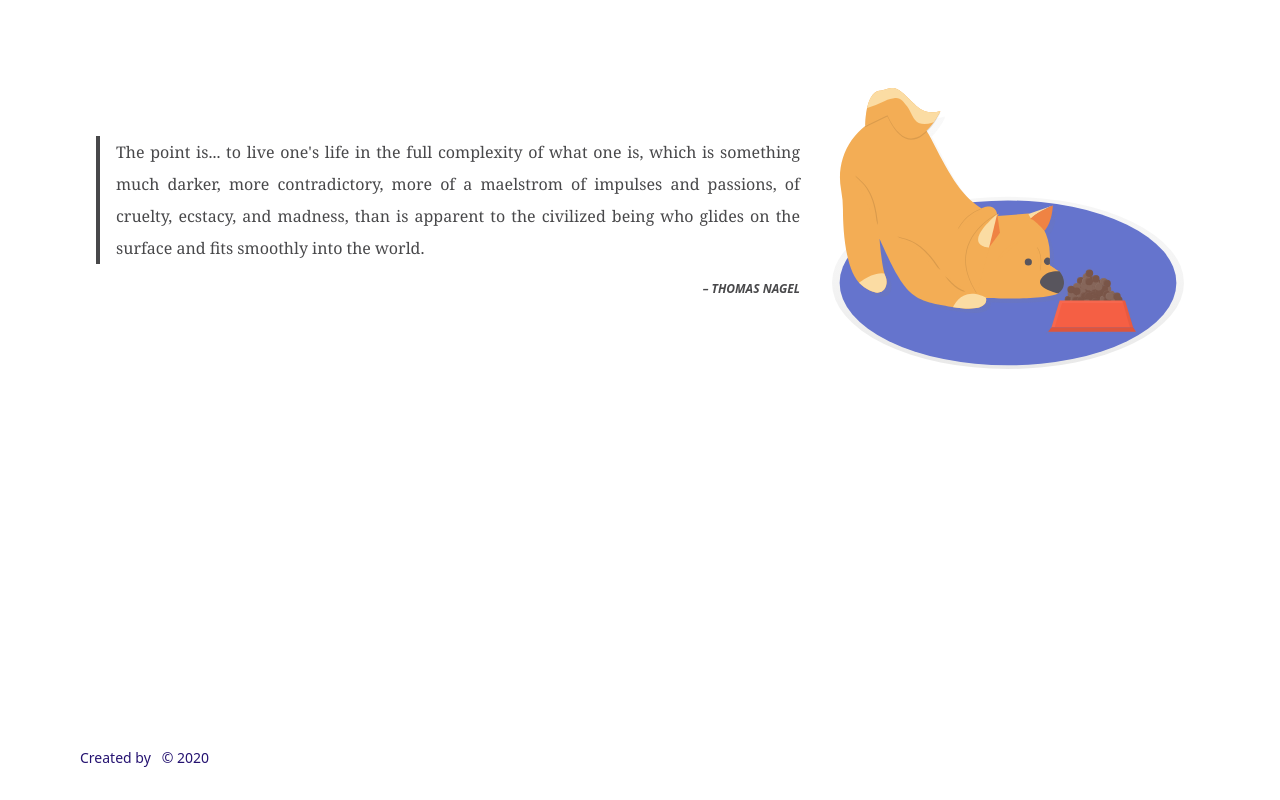
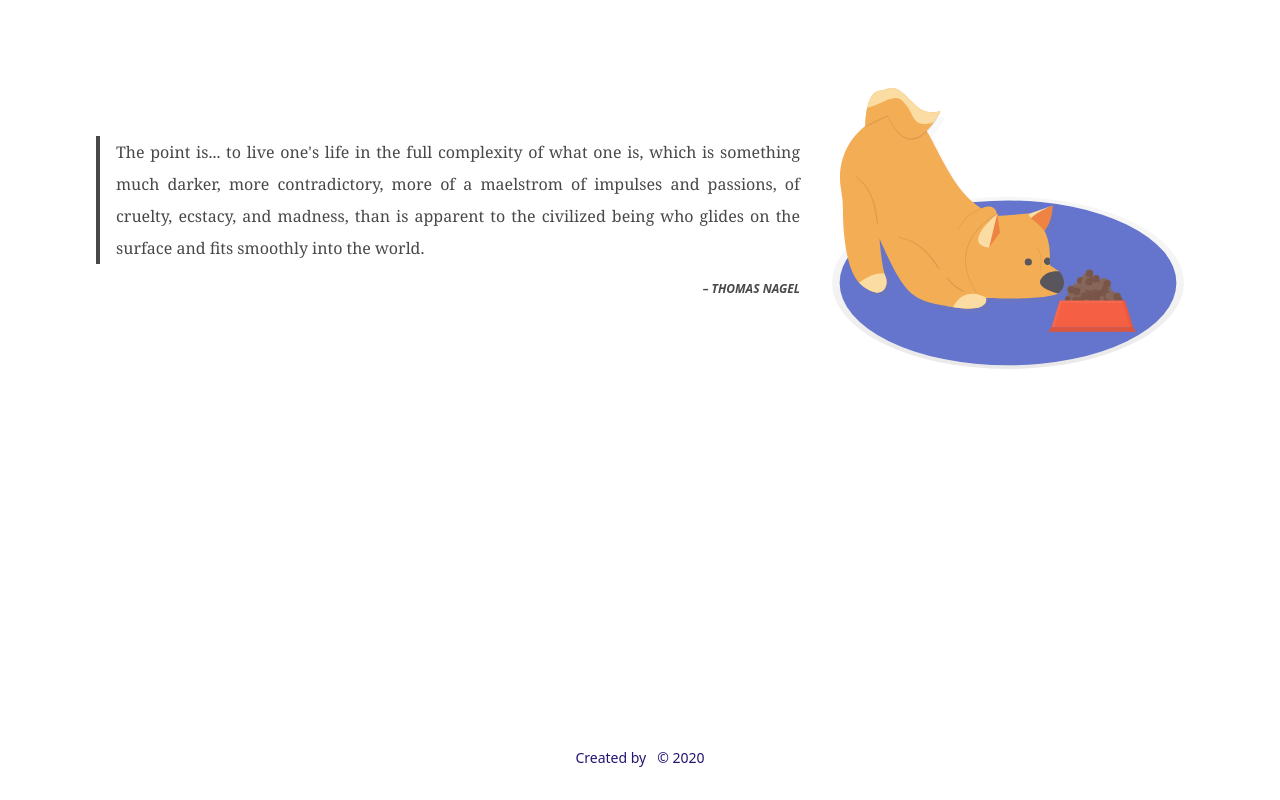
Before and after one commit to iainbryson/freeroaming-solutions-com, a Gatsby site: page /about in a window 1280 px wide. Built offline with nearby package versions, Linux system fonts and the light colour scheme; Gatsby itself is replaced by a stand-in of ours; what @tailwindcss/custom-forms would draw is missing.

Commit message:
Reorganize folders

```diff
--- a/src/components/layout.js
+++ b/src/components/layout.js
@@ -30,7 +30,7 @@ function Layout({ children }) {
   // const contacts = Object.entries(siteMetadata.contacts).map(([medium, address]) => (
   //   <ContactButton medium={medium} address={address} key={medium}></ContactButton>
   // ));
-  const contacts = "";
+  //const contacts = "";
 
   return (
     <div
@@ -41,21 +41,20 @@ function Layout({ children }) {
       </main>
 
       <footer className="bg-none">
-        <nav className="flex justify-between items-center max-w-6xl p-1 md:px-2 lg:px-4 mx-auto text-sm md:p-8">
-          <p className="text-white  text-brand-dark">
-            Created by {` `}
+        <nav className="flex justify-around items-center max-w-6xl p-1 md:px-2 lg:px-4 mx-auto text-sm md:p-8">
+          <p className="text-white text-brand-dark">
+            <span>Created by </span>
             <a
               className="font-bold no-underline"
               href={siteMetadata.url}
               target="_blank"
               rel="noopener noreferrer"
             >
-              {siteMetadata.author}
+              { siteMetadata.author }
             </a>
             &nbsp; &copy; {new Date().getYear() + 1900}
           </p>
 
-          <p>{contacts}</p>
         </nav>
       </footer>
     </div>
--- a/src/components/menuTray.js
+++ b/src/components/menu/menuTray.js
@@ -1,7 +1,7 @@
 import React, { useEffect, useState } from "react";
 import PropTypes from "prop-types";
 import style from "./menuTray.module.css";
-import DisclosureButton from "../components/disclosureButton";
+import DisclosureButton from "./disclosureButton";
 
 function MenuTray(props) {
   const { menuItems } = props;
--- a/src/components/project.js
+++ b/src/components/projects/project.js
@@ -1,7 +1,7 @@
 import React from "react";
 import PropTypes from "prop-types";
-import SharpImage from "./sharpImage";
-import { TechnologyTag } from "./helpers";
+import SharpImage from "../sharpImage";
+import { TechnologyTag } from "../helpers";
 
 function Project(props) {
   const { project, key } = props;
--- a/src/components/projects/projectActicle.js
+++ b/src/components/projects/projectActicle.js
@@ -1,7 +1,7 @@
 import React, { useEffect, useState } from "react";
-import ProjectDetails from "../projectDetails";
+import ProjectDetails from "./projectDetails";
 import { graphql, useStaticQuery } from "gatsby";
-import Project from "../project";
+import Project from "./project";
 import * as PropTypes from "prop-types";
 
 // Alternative to using GraphQL
--- a/src/components/projectDetails.js
+++ b/src/components/projects/projectDetails.js
@@ -4,7 +4,7 @@ import remark from "remark";
 import recommended from "remark-preset-lint-recommended";
 import remarkHtml from "remark-html";
 import style from "./projectDetails.module.css";
-import { TechnologyTag } from "./helpers";
+import { TechnologyTag } from "../helpers";
 
 // import { useStaticQuery, graphql } from "gatsby";
 // import SharpImage from "./sharpImage";
--- a/src/pages/index.js
+++ b/src/pages/index.js
@@ -9,7 +9,7 @@ import AboutArticle from "../components/about/aboutArticle";
 
 import ContactArticle from "../components/contact/contactArticle";
 
-const MenuTrayLazy = React.lazy(() => import("../components/menuTray"));
+const MenuTrayLazy = React.lazy(() => import("../components/menu/menuTray"));
 
 function IndexPage() {
   const isSSR = typeof window === "undefined";
```
Also changed, not shown: src/components/menu/disclosureButton.js (renamed from src/components/disclosureButton.js), src/components/menu/disclosureButton.module.css (renamed from src/components/disclosureButton.module.css), src/components/menu/menuTray.module.css (renamed from src/components/menuTray.module.css), src/components/projects/projectDetails.module.css (renamed from src/components/projectDetails.module.css), 1 other file.
